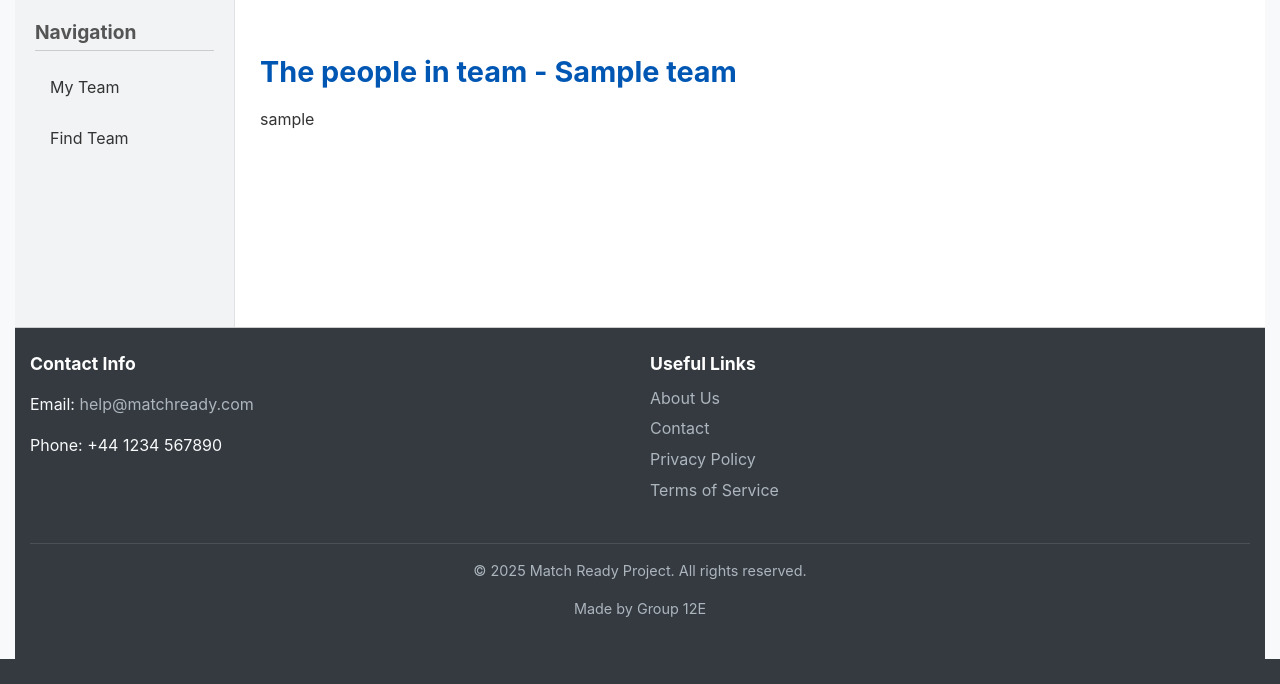
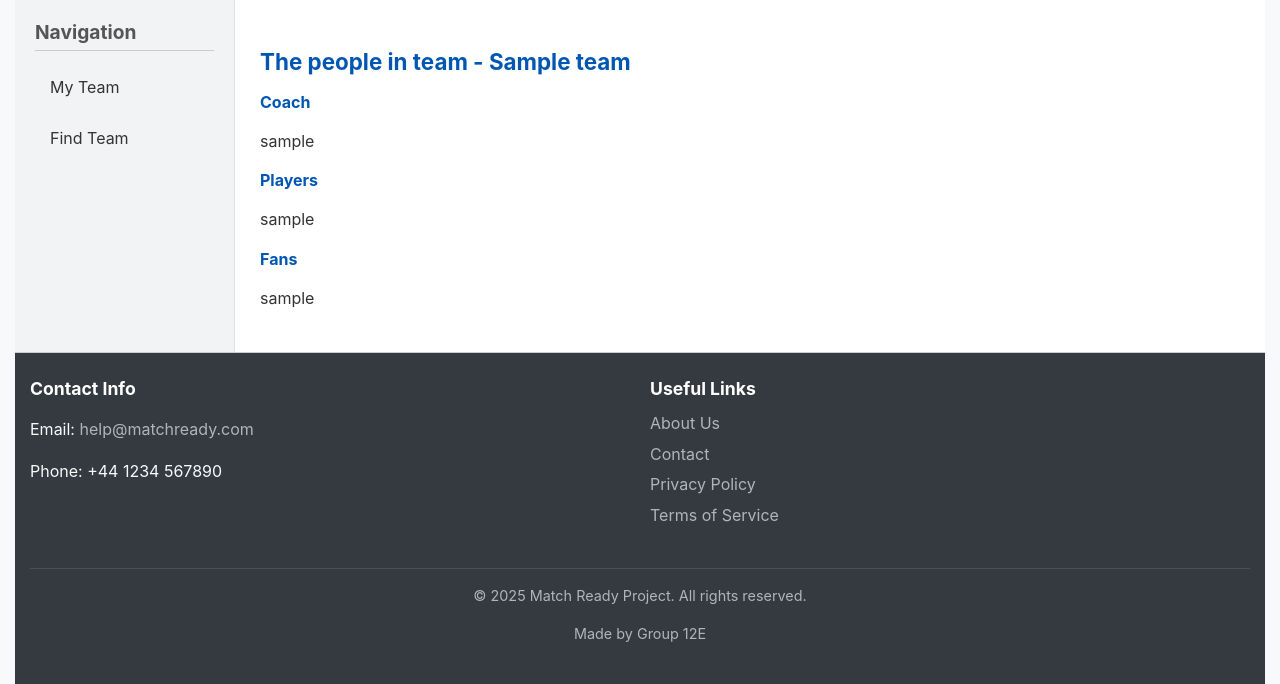
Before and after one commit to MatthewRust/Match_Ready_Project, a Django app: page /Match_Ready/my_team/players/ in a window 1280 px wide. Shown: the part 141-825 px from the top of the page. Before the commit the page ends 800 px from the top, so only its background shows below. Run offline with Django 3.2, Linux system fonts and the light colour scheme; a user stored in the database is signed in; tables that the repository leaves empty hold one stand-in row (values such as "Sample post").

Commit message:
player list shows coach and fans

```diff
--- a/templates/Match_Ready/about.html
+++ b/templates/Match_Ready/about.html
@@ -4,7 +4,7 @@
     About Us
 {% endblock %}
 
-
+<!--Content to add to main body of page-->
 {% block body_block %}
 <h1>About Us</h1>
 
--- a/templates/Match_Ready/list_of_players.html
+++ b/templates/Match_Ready/list_of_players.html
@@ -5,8 +5,15 @@
 {% endblock %}
 
 {% block body_block %}
-    <h2>The people in team - {{ team.name }}</h2>
+    <h3>The people in team - {{ team.name }}</h3>
+    {% if team_coach %}
+    <h4>Coach</h4>
+    <p>{{ team_coach }}</p>
+    {% else %}
+    <p>There is no coach right now</p>
+    {% endif %}
     {% if list_of_players %}
+        <h4>Players</h4>
         <ul>
         {% for player in list_of_players %}
             <li>{{ player }}</li>
@@ -15,4 +22,14 @@
     {% else %}
         <p>There are no players currently in this team</p>
     {% endif %}
+    {% if list_of_fans %}
+        <h4>Fans</h4>
+        <ul>
+        {% for fan in list_of_fans %}
+        <li>{{ fan }}</li>
+        {% endfor %}
+        </ul>
+    {% else %}
+        <p>There are no fans right now</p>
+    {% endif %}
 {% endblock %}
--- a/templates/Match_Ready/my_team.html
+++ b/templates/Match_Ready/my_team.html
@@ -4,7 +4,7 @@
     My Team
 {% endblock %}
 
-
+<!--Content to add to main body of page-->
 {% block body_block %}
 
 <h1>My Team</h1>
```
